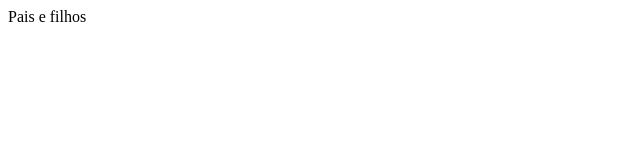
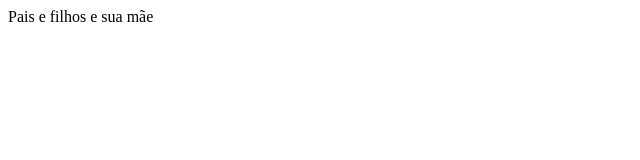
Before and after one commit to prilrosas/Supletivo-2, a plain HTML site: page projeto/index.html in a window 1280 px wide. Shown: the full height of the page, 0-640 px from the left. Drawn offline with Linux system fonts and the light colour scheme.

Commit message:
Alterado o arquivo

```diff
--- a/projeto/index.html
+++ b/projeto/index.html
@@ -3,6 +3,6 @@
     </head>
     <title>Ola</title>
     <body>
-   Pais e filhos
+   Pais e filhos e sua mãe
     </body>
 </html>
```
